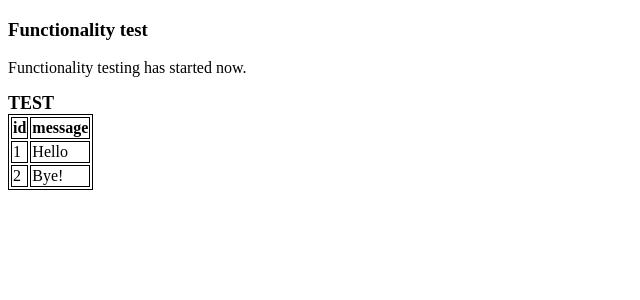
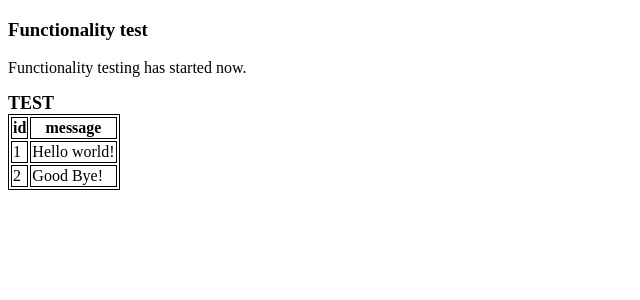
Before and after one commit to SenathN/functionality-test, a PHP site: page / in a window 1280 px wide. Shown: the top 300 px of the page, without its empty margins (0-640 px from the left). Run offline with PHP 8.4, Linux system fonts and the light colour scheme.

Commit message:
table messages elongated

```diff
--- a/index.php
+++ b/index.php
@@ -23,11 +23,11 @@
         </tr>
         <tr>
             <td>1</td>
-            <td>Hello</td>
+            <td>Hello world!</td>
         </tr>
         <tr>
             <td>2</td>
-            <td>Bye!</td>
+            <td>Good Bye!</td>
         </tr>
     </table>
 </body>
```
